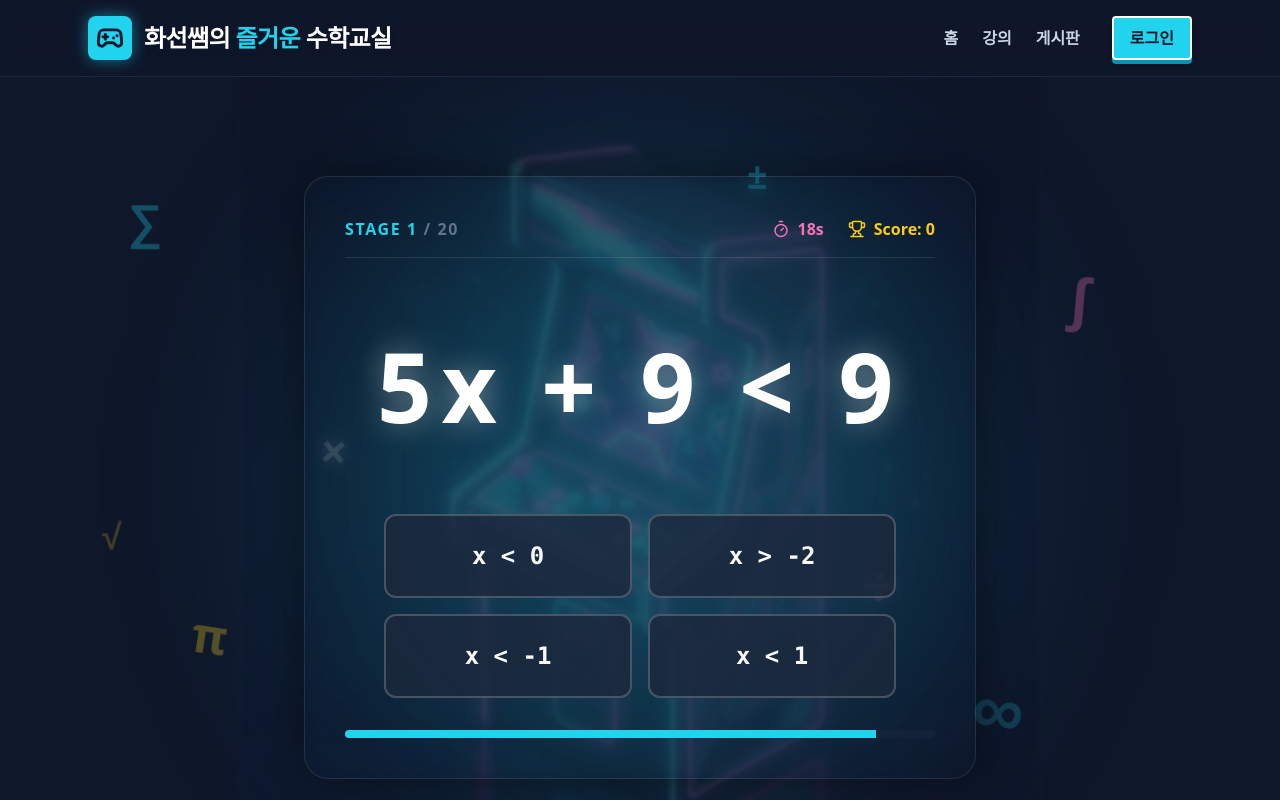
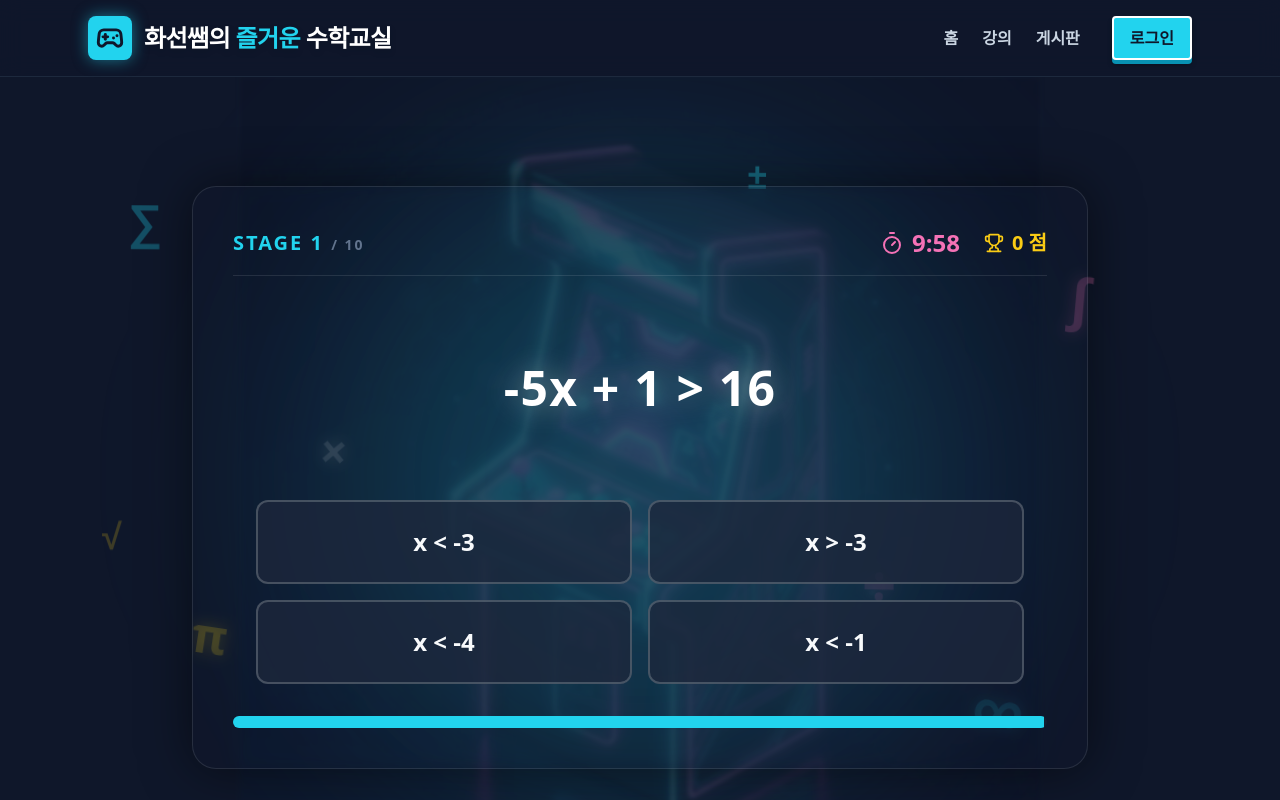
Before and after one commit to ghktjs5932-sketch/New, a Next.js app: page / in a window 1280 px wide. Both pictures are taken after a click on the button "START GAME". Shown: the top 800 px of the page. Built offline with nearby package versions, Linux system fonts and the light colour scheme.

Commit message:
feat: add word problems, limit to 10 questions, and set 10min global timer

```diff
--- a/app/page.tsx
+++ b/app/page.tsx
@@ -11,12 +11,94 @@ type Problem = {
 
 const generateProblems = (): Problem[] => {
   const problems: Problem[] = [];
-  for (let i = 0; i < 20; i++) {
-    const isNegativeCoef = Math.random() > 0.7; // 30% chance for negative coefficient
-    let a = Math.floor(Math.random() * 5) + 1; // 1 to 5
+
+  for (let i = 0; i < 10; i++) {
+    const isWordProblem = Math.random() > 0.5; // 50% chance
+
+    if (isWordProblem) {
+      const wpType = Math.floor(Math.random() * 3);
+      if (wpType === 0) {
+        // Savings problem
+        const diff = Math.floor(Math.random() * 5) + 2;
+        const ansX = Math.floor(Math.random() * 8) + 3;
+        const b = (Math.floor(Math.random() * 5) + 1) * 1000;
+        const d = b + diff * 1000;
+        const c = (Math.floor(Math.random() * 10) + 1) * 1000;
+        const a = c + diff * 1000 * ansX;
+
+        const question = `현재 형의 저축액은 ${a.toLocaleString()}원, 동생은 ${c.toLocaleString()}원이다. 다음 달부터 매달 형은 ${b.toLocaleString()}원씩, 동생은 ${d.toLocaleString()}원씩 저축할 때, 동생의 저축액이 형보다 많아지는 것은 몇 개월 후부터인가?`;
+
+        const correctAns = ansX + 1;
+        const optionsSet = new Set([`${correctAns}개월 후`]);
+        while(optionsSet.size < 4) {
+           const offset = Math.floor(Math.random() * 5) - 2; // -2 to 2
+           const fakeAns = correctAns + (offset === 0 ? 3 : offset);
+           if (fakeAns > 0) optionsSet.add(`${fakeAns}개월 후`);
+        }
+        const options = Array.from(optionsSet);
+        options.sort(() => Math.random() - 0.5);
+        problems.push({ question, answer: `${correctAns}개월 후`, options });
+
+      } else if (wpType === 1) {
+        // Purchasing problem
+        const priceA = (Math.floor(Math.random() * 4) + 2) * 500; // 1000 ~ 2500
+        const priceB = priceA + (Math.floor(Math.random() * 3) + 1) * 500; // More expensive
+        const totalItems = Math.floor(Math.random() * 10) + 10; // 10 ~ 19
+
+        const maxA = Math.floor(Math.random() * 5) + 3;
+        const c = priceA * maxA + priceB * (totalItems - maxA);
+
+        const question = `한 개에 ${priceA}원인 아이스크림과 ${priceB}원인 과자를 합하여 ${totalItems}개를 사고, 전체 금액이 ${c.toLocaleString()}원 이하가 되게 하려고 한다. 과자는 최대 몇 개까지 살 수 있는가?`;
+
+        // Let x be number of 과자 (priceB). (totalItems - x) is 아이스크림 (priceA).
+        // priceB * x + priceA * (totalItems - x) <= c
+        // (priceB - priceA)x <= c - priceA * totalItems
+        // (priceB - priceA)x <= priceA*maxA + priceB*(totalItems - maxA) - priceA*totalItems
+        // (priceB - priceA)x <= priceA(maxA - totalItems) + priceB(totalItems - maxA)
+        // (priceB - priceA)x <= (totalItems - maxA)(priceB - priceA)
+        // x <= totalItems - maxA
+        // Answer is totalItems - maxA
+        const correctAns = totalItems - maxA;
+        const optionsSet = new Set([`${correctAns}개`]);
+        while(optionsSet.size < 4) {
+           const offset = Math.floor(Math.random() * 5) - 2;
+           const fakeAns = correctAns + (offset === 0 ? 3 : offset);
+           if (fakeAns > 0) optionsSet.add(`${fakeAns}개`);
+        }
+        const options = Array.from(optionsSet);
+        options.sort(() => Math.random() - 0.5);
+        problems.push({ question, answer: `${correctAns}개`, options });
+
+      } else {
+        // Distance problem
+        const speedGo = Math.floor(Math.random() * 2) + 3; // 3 or 4
+        const speedBack = speedGo - (Math.floor(Math.random() * 1) + 1); // 2 or 3
+        const maxDist = Math.floor(Math.random() * 3) + 2; // 2 to 4
+
+        // Ensure maxDist is divisible by speedGo and speedBack to avoid weird decimals if possible,
+        // or just calculate exact hours.
+        const timeLimit = maxDist / speedGo + maxDist / speedBack;
+        let timeLimitStr = Number.isInteger(timeLimit) ? `${timeLimit}` : `${timeLimit.toFixed(1)}`;
+
+        const question = `등산을 하는데 올라갈 때는 시속 ${speedGo}km로 걷고, 내려올 때는 같은 길을 시속 ${speedBack}km로 걸어서 총 ${timeLimitStr}시간 이내에 등반을 마치려고 한다. 최대 몇 km 지점까지 올라갔다 올 수 있는가?`;
+
+        const correctAns = maxDist;
+        const optionsSet = new Set([`${correctAns}km`]);
+        while(optionsSet.size < 4) {
+           const fakeAns = correctAns + (Math.floor(Math.random() * 5) - 2) * 0.5;
+           if (fakeAns > 0 && !optionsSet.has(`${fakeAns}km`)) optionsSet.add(`${fakeAns}km`);
+        }
+        const options = Array.from(optionsSet);
+        options.sort(() => Math.random() - 0.5);
+        problems.push({ question, answer: `${correctAns}km`, options });
+      }
+    } else {
+      // Basic linear inequality
+      const isNegativeCoef = Math.random() > 0.7;
+      let a = Math.floor(Math.random() * 5) + 1;
       if (isNegativeCoef) a = -a;
-    const b = Math.floor(Math.random() * 21) - 10; // -10 to 10
-    const x = Math.floor(Math.random() * 11) - 5; // -5 to 5
+      const b = Math.floor(Math.random() * 21) - 10;
+      const x = Math.floor(Math.random() * 11) - 5;
 
       const c = a * x + b;
       const isGreater = Math.random() > 0.5;
@@ -37,9 +119,8 @@ const generateProblems = (): Problem[] => {
 
       const correctAnswer = `x ${ansDir} ${x}`;
 
-    // Generate 3 distractors
-    const distractors = new Set<string>();
-    while (distractors.size < 3) {
+      const distractors = new Set<string>([correctAnswer]);
+      while (distractors.size < 4) {
         const r = Math.random();
         let fakeDir = ansDir;
         let fakeX = x;
@@ -51,17 +132,15 @@ const generateProblems = (): Problem[] => {
           fakeDir = fakeDir === ">" ? "<" : ">";
           fakeX = x + (Math.random() > 0.5 ? 1 : -1) * (Math.floor(Math.random() * 3) + 1);
         }
-
         const distractor = `x ${fakeDir} ${fakeX}`;
-      if (distractor !== correctAnswer) {
         distractors.add(distractor);
       }
-    }
 
-    const options = [correctAnswer, ...Array.from(distractors)];
-    options.sort(() => Math.random() - 0.5); // Shuffle
+      const options = Array.from(distractors);
+      options.sort(() => Math.random() - 0.5);
 
       problems.push({ question, answer: correctAnswer, options });
+    }
   }
   return problems;
 };
@@ -71,24 +150,21 @@ export default function Home() {
   const [problems, setProblems] = useState<Problem[]>([]);
   const [currentIndex, setCurrentIndex] = useState(0);
   const [score, setScore] = useState(0);
-  const [feedback, setFeedback] = useState<"correct" | "wrong" | "timeout" | null>(null);
-  const [timeLeft, setTimeLeft] = useState(20);
+  const [feedback, setFeedback] = useState<"correct" | "wrong" | null>(null);
+  const [timeLeft, setTimeLeft] = useState(600); // 10 minutes total
 
   const startGame = () => {
     setProblems(generateProblems());
     setCurrentIndex(0);
     setScore(0);
     setFeedback(null);
-    setTimeLeft(20);
+    setTimeLeft(600); // 600 seconds
     setGameState("playing");
   };
 
-  const submitAnswer = useCallback((selectedOption: string | null) => {
+  const submitAnswer = useCallback((selectedOption: string) => {
     if (feedback !== null) return;
 
-    if (selectedOption === null) {
-      setFeedback("timeout");
-    } else {
     const isCorrect = selectedOption === problems[currentIndex].answer;
     if (isCorrect) {
       setScore(s => s + 1);
@@ -96,13 +172,11 @@ export default function Home() {
     } else {
       setFeedback("wrong");
     }
-    }
 
     setTimeout(() => {
       setFeedback(null);
       if (currentIndex + 1 < problems.length) {
         setCurrentIndex(c => c + 1);
-        setTimeLeft(20);
       } else {
         setGameState("end");
       }
@@ -111,8 +185,8 @@ export default function Home() {
 
   useEffect(() => {
     if (gameState === "playing" && feedback === null) {
-      if (timeLeft === 0) {
-        submitAnswer(null);
+      if (timeLeft <= 0) {
+        setGameState("end");
         return;
       }
       const timer = setInterval(() => {
@@ -120,7 +194,13 @@ export default function Home() {
       }, 1000);
       return () => clearInterval(timer);
     }
-  }, [gameState, feedback, timeLeft, submitAnswer]);
+  }, [gameState, feedback, timeLeft]);
+
+  const formatTime = (seconds: number) => {
+    const m = Math.floor(seconds / 60);
+    const s = seconds % 60;
+    return `${m}:${s.toString().padStart(2, "0")}`;
+  };
 
   return (
     <div className="flex-1 flex flex-col items-center justify-center p-8 relative z-10 overflow-hidden min-h-screen">
@@ -145,7 +225,7 @@ export default function Home() {
         <div className="absolute top-[10%] right-[40%] text-4xl text-neon-cyan/40 animate-float-medium font-black animation-delay-2000">±</div>
       </div>
 
-      <div className="text-center w-full max-w-2xl relative z-10 backdrop-blur-sm bg-slate-900/30 p-10 rounded-3xl border border-white/10 shadow-[0_0_50px_rgba(0,0,0,0.5)] transition-all duration-500">
+      <div className="text-center w-full max-w-4xl relative z-10 backdrop-blur-sm bg-slate-900/40 p-6 md:p-10 rounded-3xl border border-white/10 shadow-[0_0_50px_rgba(0,0,0,0.5)] transition-all duration-500">
 
         {gameState === "intro" && (
           <div className="space-y-8 animate-in fade-in zoom-in duration-500">
@@ -154,7 +234,7 @@ export default function Home() {
                 <span className="animate-ping absolute inline-flex h-full w-full rounded-full bg-neon-cyan opacity-75"></span>
                 <span className="relative inline-flex rounded-full h-3 w-3 bg-neon-cyan"></span>
               </span>
-              Next Level Learning
+              Math Final Challenge
             </div>
 
             <h2 className="text-5xl md:text-7xl font-black text-transparent bg-clip-text bg-gradient-to-br from-white via-slate-100 to-slate-400 drop-shadow-sm leading-tight">
@@ -163,7 +243,7 @@ export default function Home() {
             </h2>
 
             <p className="text-lg md:text-xl text-slate-300 font-medium leading-relaxed max-w-xl mx-auto">
-              딱딱하고 지루한 수학은 이제 그만! 마치 게임을 클리어하듯 일차부등식 20문제를 풀고 마스터해 보세요.
+              총 10문제, 제한 시간 10분! 기초 일차부등식부터 까다로운 활용 문제까지 한 번에 클리어해 보세요.
             </p>
 
             <div className="pt-8 flex flex-col sm:flex-row items-center justify-center gap-6">
@@ -178,20 +258,20 @@ export default function Home() {
         {gameState === "playing" && (
           <div className="space-y-8 animate-in fade-in slide-in-from-bottom-8 duration-500">
             <div className="flex items-center justify-between border-b border-white/10 pb-4">
-              <span className="text-neon-cyan font-bold tracking-widest uppercase">
-                Stage {currentIndex + 1} <span className="text-slate-500">/ 20</span>
+              <span className="text-neon-cyan font-bold tracking-widest uppercase text-xl">
+                Stage {currentIndex + 1} <span className="text-slate-500 text-sm">/ 10</span>
               </span>
               <div className="flex items-center gap-6">
-                <span className={`font-black flex items-center gap-2 ${timeLeft <= 5 ? 'text-red-500 animate-pulse' : 'text-pixel-pink'}`}>
-                  <Timer size={18} /> {timeLeft}s
+                <span className={`font-black flex items-center gap-2 text-2xl ${timeLeft <= 60 ? 'text-red-500 animate-pulse' : 'text-pixel-pink'}`}>
+                  <Timer size={24} /> {formatTime(timeLeft)}
                 </span>
-                <span className="text-bright-yellow font-bold flex items-center gap-2">
-                  <Trophy size={18} /> Score: {score}
+                <span className="text-bright-yellow font-bold flex items-center gap-2 text-xl">
+                  <Trophy size={20} /> {score} 점
                 </span>
               </div>
             </div>
 
-            <div className="py-12 relative">
+            <div className="py-8 relative min-h-[160px] flex items-center justify-center">
               {feedback === "correct" && (
                 <div className="absolute inset-0 flex items-center justify-center z-20">
                   <span className="text-6xl font-black text-green-400 drop-shadow-[0_0_20px_rgba(74,222,128,0.8)] animate-out fade-out zoom-out duration-1000">PERFECT!</span>
@@ -202,22 +282,16 @@ export default function Home() {
                   <span className="text-6xl font-black text-red-500 drop-shadow-[0_0_20px_rgba(239,68,68,0.8)] animate-out fade-out zoom-out duration-1000">MISS!</span>
                 </div>
               )}
-              {feedback === "timeout" && (
-                <div className="absolute inset-0 flex items-center justify-center z-20">
-                  <span className="text-6xl font-black text-red-500 drop-shadow-[0_0_20px_rgba(239,68,68,0.8)] animate-out fade-out zoom-out duration-1000">TIME OUT!</span>
-                </div>
-              )}
 
-              <h3 className={`text-6xl md:text-8xl font-black text-white tracking-widest drop-shadow-[0_0_15px_rgba(255,255,255,0.4)] transition-opacity ${feedback ? 'opacity-20' : 'opacity-100'}`}>
+              <h3 className={`text-3xl md:text-5xl font-black text-white tracking-wide drop-shadow-[0_0_15px_rgba(255,255,255,0.4)] transition-opacity leading-snug break-keep ${feedback ? 'opacity-20' : 'opacity-100'}`}>
                 {problems[currentIndex].question}
               </h3>
             </div>
 
-            <div className="grid grid-cols-1 sm:grid-cols-2 gap-4 max-w-lg mx-auto">
+            <div className="grid grid-cols-1 sm:grid-cols-2 gap-4 max-w-3xl mx-auto">
               {problems[currentIndex].options.map((option, idx) => {
                 let buttonStyle = "bg-slate-800/80 hover:bg-slate-700 border-white/20 hover:border-neon-cyan";
 
-                // Show correct/wrong colors if feedback is active
                 if (feedback) {
                   if (option === problems[currentIndex].answer) {
                     buttonStyle = "bg-green-500/20 border-green-400 text-green-400 shadow-[0_0_15px_rgba(74,222,128,0.3)]";
@@ -232,7 +306,7 @@ export default function Home() {
                     type="button"
                     onClick={() => submitAnswer(option)}
                     disabled={feedback !== null}
-                    className={`font-mono text-2xl font-bold px-6 py-6 rounded-xl border-2 transition-all active:scale-95 ${buttonStyle}`}
+                    className={`font-bold text-xl md:text-2xl px-6 py-6 rounded-xl border-2 transition-all active:scale-95 break-keep ${buttonStyle}`}
                   >
                     {option}
                   </button>
@@ -240,10 +314,10 @@ export default function Home() {
               })}
             </div>
 
-            <div className="w-full bg-slate-800/50 rounded-full h-2 overflow-hidden mt-6">
+            <div className="w-full bg-slate-800/50 rounded-full h-3 overflow-hidden mt-8 shadow-inner">
               <div
-                className={`h-full transition-all duration-1000 linear ${timeLeft <= 5 ? 'bg-red-500' : 'bg-neon-cyan'}`}
-                style={{ width: `${(timeLeft / 20) * 100}%` }}
+                className={`h-full transition-all duration-1000 ease-linear ${timeLeft <= 60 ? 'bg-red-500' : 'bg-neon-cyan'}`}
+                style={{ width: `${(timeLeft / 600) * 100}%` }}
               />
             </div>
           </div>
@@ -254,12 +328,12 @@ export default function Home() {
             <h2 className="text-5xl font-black text-white mb-2">GAME OVER</h2>
             <div className="py-8">
               <div className="text-8xl font-black text-bright-yellow drop-shadow-[0_0_30px_rgba(250,204,21,0.6)]">
-                {score} <span className="text-4xl text-slate-400">/ 20</span>
+                {score} <span className="text-4xl text-slate-400">/ 10</span>
               </div>
               <p className="mt-6 text-xl text-slate-300">
-                {score === 20 ? "완벽합니다! 수학 마스터 칭호를 획득하셨습니다! 🏆" :
-                 score >= 15 ? "훌륭합니다! 조금만 더 연습하면 마스터가 될 수 있어요! 🌟" :
-                 "수고하셨습니다! 다음에는 더 높은 점수에 도전해 보세요! 💪"}
+                {score === 10 ? "완벽합니다! 수학 마스터 칭호를 획득하셨습니다! 🏆" :
+                 score >= 7 ? "훌륭합니다! 일차부등식 활용의 달인이시군요! 🌟" :
+                 "수고하셨습니다! 오답 노트를 작성하고 다시 도전해 보세요! 💪"}
               </p>
             </div>
             <button type="button" onClick={startGame} className="arcade-btn arcade-btn-pink group flex items-center justify-center gap-2 mx-auto">
```
Lines whose indentation alone changed are shown as unchanged.
